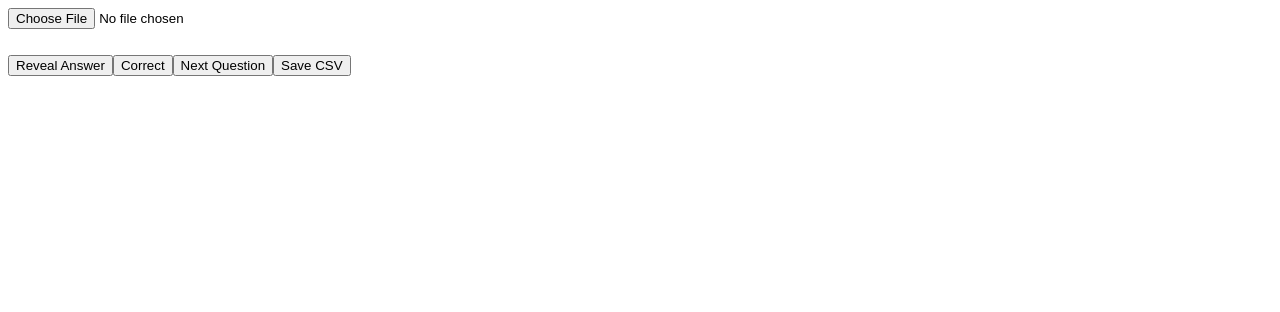
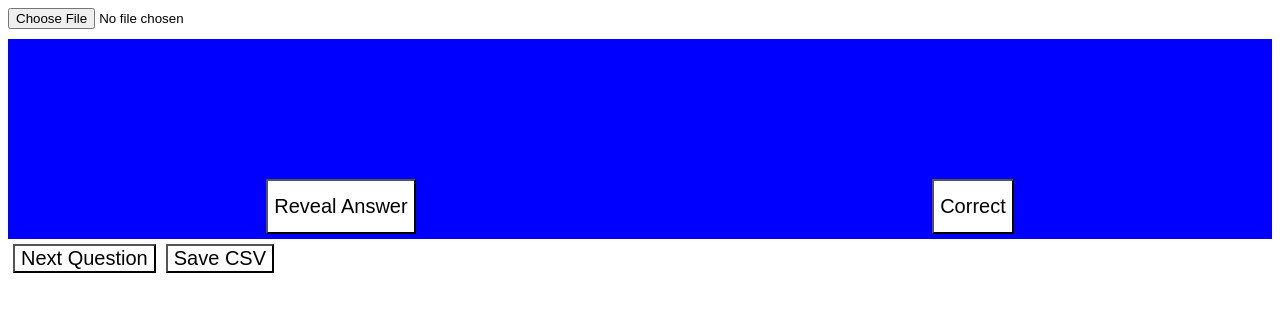
Before and after one commit to s3nt1n3lz21/programming-revision, an Angular app: page / in a window 1280 px wide. Shown: the top 312 px of the page. Built offline with nearby package versions, Linux system fonts and the light colour scheme.

Commit message:
Setting up initial question component

```diff
--- a/src/app/app.component.html
+++ b/src/app/app.component.html
@@ -6,16 +6,9 @@
 
 <div *ngIf="questionsLeft()">
 
-    <app-question question="current.question"></app-question>
-
-    <button class="next-button" (click)="nextQuestion()">Next Question</button>
-    <button class="next-button" (click)="saveData()">Save CSV</button>
-    <!-- <p class="question">{{ current.question }}</p>
-    <button class="reveal-button" (click)="revealAnswer()">Reveal Answer</button>
-    <p *ngIf="showAnswer" class="answer">{{ current.answer }}</p>
-    <button class="correct-button" (click)="answeredCorrectly()">Correct</button>
-    <button class="next-button" (click)="nextQuestion()">Next Question</button>
-    <button class="next-button" (click)="saveData()">Save CSV</button> -->
+    <app-question question="current"></app-question>
+    <button class="button" (click)="nextQuestion()">Next Question</button>
+    <button class="button" (click)="saveData()">Save CSV</button>
 </div>
 <div *ngIf="!questionsLeft()">
     No Questions Left
--- a/src/app/app.component.scss
+++ b/src/app/app.component.scss
@@ -1,3 +1,5 @@
+@import "./theme.scss";
+
 .dots-container {
     padding-top: 5px;
     padding-bottom: 5px;
--- a/src/app/components/question/question.component.html
+++ b/src/app/components/question/question.component.html
@@ -1,4 +1,10 @@
-<p class="question">{{ question.question }}</p>
-<button class="reveal-button" (click)="revealAnswer()">Reveal Answer</button>
-<p *ngIf="showAnswer" class="answer">{{ question.answer }}</p>
-<button class="correct-button" (click)="answeredCorrectly()">Correct</button>
+<div class="container">
+    <div class="header">
+        <p class="question">{{ question.question }}</p>
+        <p class="answer" *ngIf="showAnswer">{{ question.answer }}</p>
+    </div>
+    <div class="footer">
+        <button class="button" (click)="revealAnswer()">Reveal Answer</button>
+        <button class="button" (click)="answeredCorrectly()">Correct</button>
+    </div>
+</div>
--- a/src/app/components/question/question.component.scss
+++ b/src/app/components/question/question.component.scss
@@ -0,0 +1,22 @@
+@import "../../theme.scss";
+
+.container {
+    display: flex;
+    min-height: 200px;
+    width: 100%;
+    background-color: blue;
+    flex-direction: column;
+
+    .header {
+        flex: 4;
+        display: flex;
+        flex-direction: column;
+    }
+
+    .footer {
+        flex: 1;
+        display: flex;
+        flex-direction: row;
+        justify-content: space-around;
+    }
+}
--- a/src/app/components/question/question.component.ts
+++ b/src/app/components/question/question.component.ts
@@ -14,4 +14,6 @@ export class QuestionComponent implements OnInit {
 
   ngOnInit(): void {}
 
+  answeredCorrectly = () => {}
+
 }
--- /dev/null
+++ b/src/app/theme.scss
@@ -0,0 +1,8 @@
+$color-primary: blue;
+$color-secondary: white;
+
+.button {
+    margin: 5px;
+    font-size: 20px;
+    background-color: $color-secondary;
+}
```
